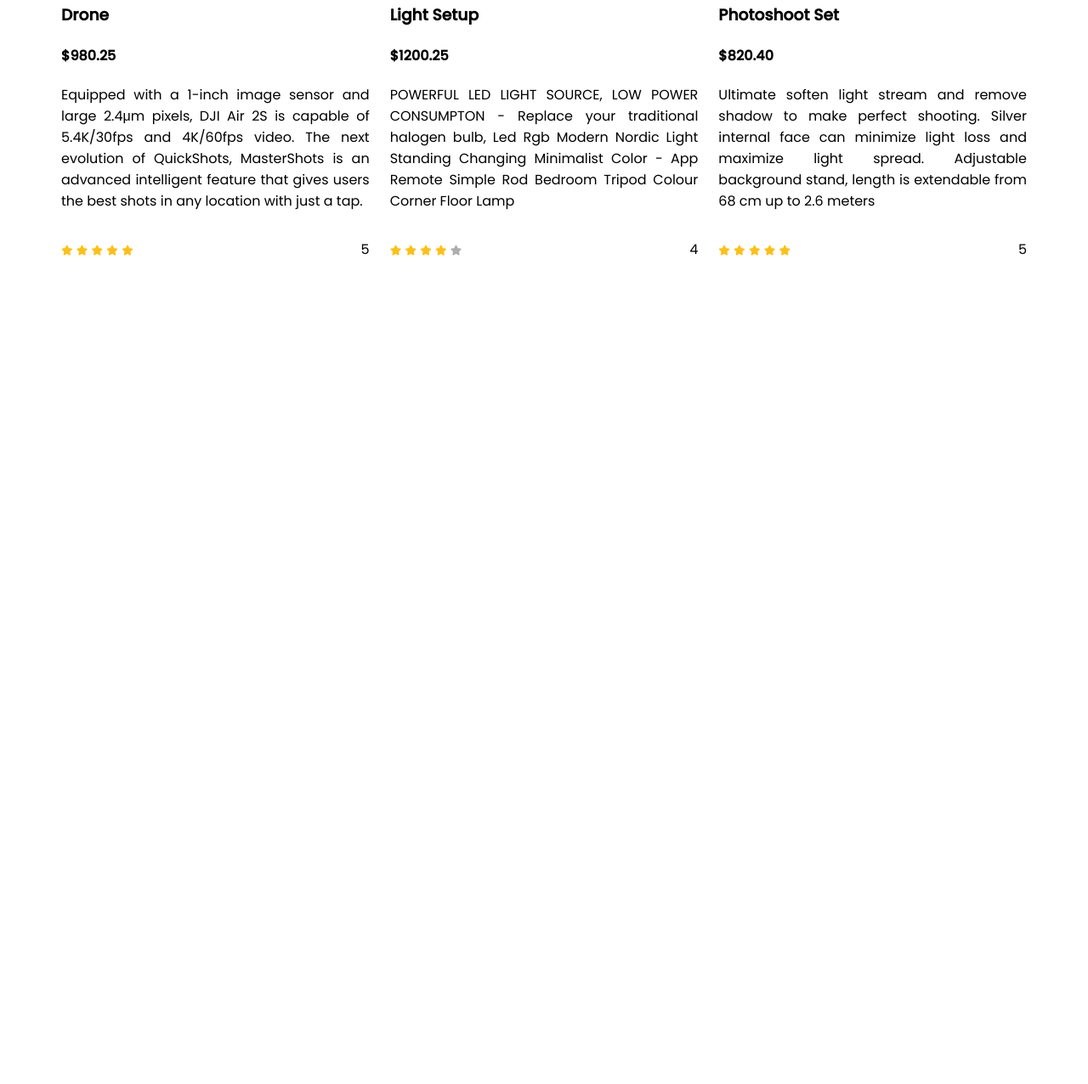
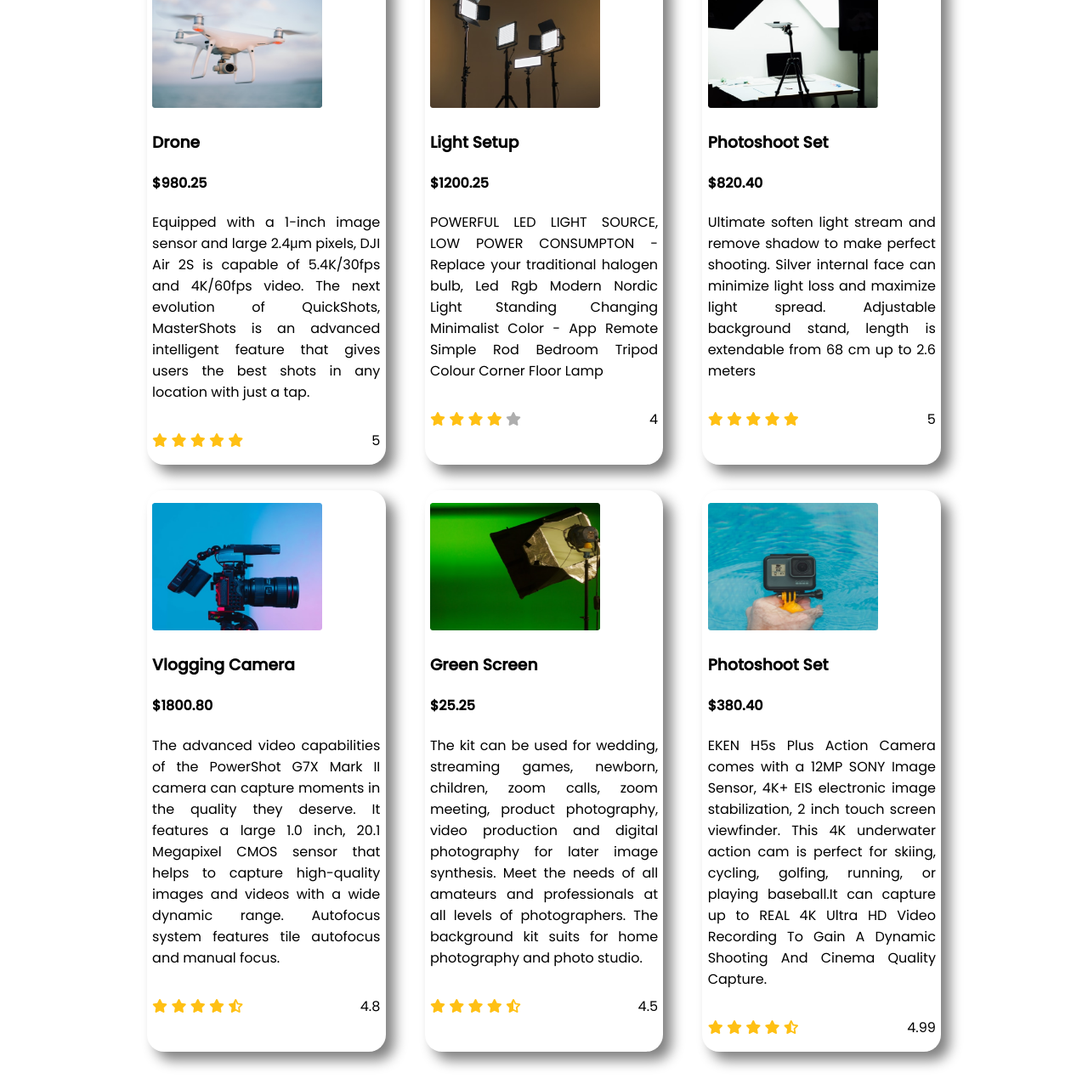
Before and after one commit to aktharuzzaman34/-assignment_02, a plain HTML site: page index.html in a window 1280 px wide. Shown: the part 1712-2988 px from the top of the page at 85% size. Before the commit the page ends 2057 px from the top, so only its background shows below. Drawn offline with Linux system fonts and the light colour scheme.

Commit message:
adjustment

```diff
--- a/index.html
+++ b/index.html
@@ -220,6 +220,79 @@
                     </div>
                 </div>
             </div>
+            <div class="collection">
+                <div class="collect">
+                    <div class="collect-banner">
+                        <img src="images/camera.png" alt="">
+                    </div>
+                    <div class="collect-detail">
+                        <h3 class="collect-title">Vlogging Camera</h3>
+                        <h4>$1800.80</h4>
+                        <p>The advanced video capabilities of the PowerShot G7X Mark II camera can capture moments in
+                            the quality they deserve. It features a large 1.0 inch, 20.1 Megapixel CMOS sensor that
+                            helps to capture high-quality images and videos with a wide dynamic range. Autofocus system
+                            features tile autofocus and manual focus.</p>
+                        <div class="collect-info">
+                            <div>
+                                <i class="fas fa-star filled"></i>
+                                <i class="fas fa-star filled"></i>
+                                <i class="fas fa-star filled"></i>
+                                <i class="fas fa-star filled"></i>
+                                <i class="fas fa-star-half-alt"></i>
+                            </div>
+                            <p>4.8</p>
+                        </div>
+                    </div>
+                </div>
+                <div class="collect">
+                    <div class="collect-banner">
+                        <img src="images/single-light.png" alt="">
+                    </div>
+                    <div class="collect-detail">
+                        <h3 class="collect-title">Green Screen</h3>
+                        <h4>$25.25</h4>
+                        <p>The kit can be used for wedding, streaming games, newborn, children, zoom calls, zoom
+                            meeting, product photography, video production and digital photography for later image
+                            synthesis. Meet the needs of all amateurs and professionals at all levels of
+                            photographers. The background kit suits for home photography and photo studio.
+                        </p>
+                        <div class="collect-info">
+                            <div>
+                                <i class="fas fa-star filled"></i>
+                                <i class="fas fa-star filled"></i>
+                                <i class="fas fa-star filled"></i>
+                                <i class="fas fa-star filled"></i>
+                                <i class="fas fa-star-half-alt"></i>
+                            </div>
+                            <p>4.5</p>
+                        </div>
+                    </div>
+                </div>
+                <div class="collect">
+                    <div class="collect-banner">
+                        <img src="images/action.png" alt="">
+                    </div>
+                    <div class="collect-detail">
+                        <h3 class="collect-title">Photoshoot Set</h3>
+                        <h4>$380.40</h4>
+                        <p>EKEN H5s Plus Action Camera comes with a 12MP SONY Image Sensor, 4K+ EIS electronic image
+                            stabilization, 2 inch touch screen viewfinder. This 4K underwater action cam is perfect for
+                            skiing, cycling, golfing, running, or playing baseball.It can
+                            capture up to REAL 4K Ultra HD Video Recording To Gain A Dynamic Shooting And Cinema Quality
+                            Capture.</p>
+                        <div class="collect-info">
+                            <div>
+                                <i class="fas fa-star filled"></i>
+                                <i class="fas fa-star filled"></i>
+                                <i class="fas fa-star filled"></i>
+                                <i class="fas fa-star filled"></i>
+                                <i class="fas fa-star-half-alt"></i>
+                            </div>
+                            <p>4.99</p>
+                        </div>
+                    </div>
+                </div>
+            </div>
         </section>
     </main>
 </body>
--- a/style.css
+++ b/style.css
@@ -70,11 +70,28 @@ div li a{
 /*
     Popular Collection
                          */
+.popular{
+    padding: 15px;
+}
 .collection{
     display: grid;
     grid-template-columns: repeat(3, 1fr);
-    grid-column-gap: 24px;
-    padding-bottom: 15px;
+    grid-column-gap: 15px;
+    padding: 15px;
+    margin-left: 5%;
+    margin-right: 5%;
+}
+.collect{
+    margin-left: 5%;
+    margin-right: 5%;
+    padding-left: 2%;
+    padding-right: 2%;
+    border-radius: 20px;
+    box-shadow: 10px 10px 15px gray;
+}
+.collect-banner{
+    margin-bottom: 10px;
+    margin-top: 15px;
 }
 
 .popular h2{
@@ -95,7 +112,7 @@ div li a{
     align-items: center;
     justify-content: space-between;
 }
-.fa-star{
+.fa-star.fa-star-half-alt{
     font-size: 12px;
 }
 .fa-star.filled{
@@ -104,3 +121,6 @@ div li a{
 .fa-star.empty{
     color: #AEAEAE;
 }
+.fa-star-half-alt{
+    color: #FFC014;
+}
```
